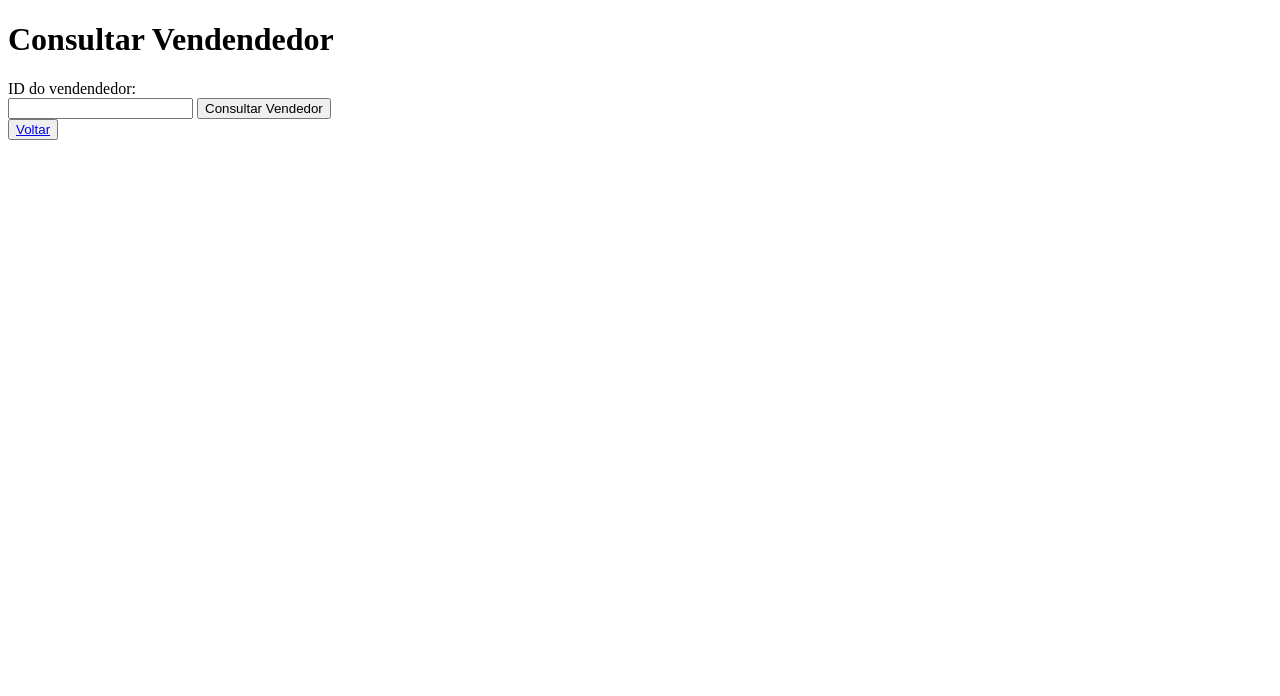
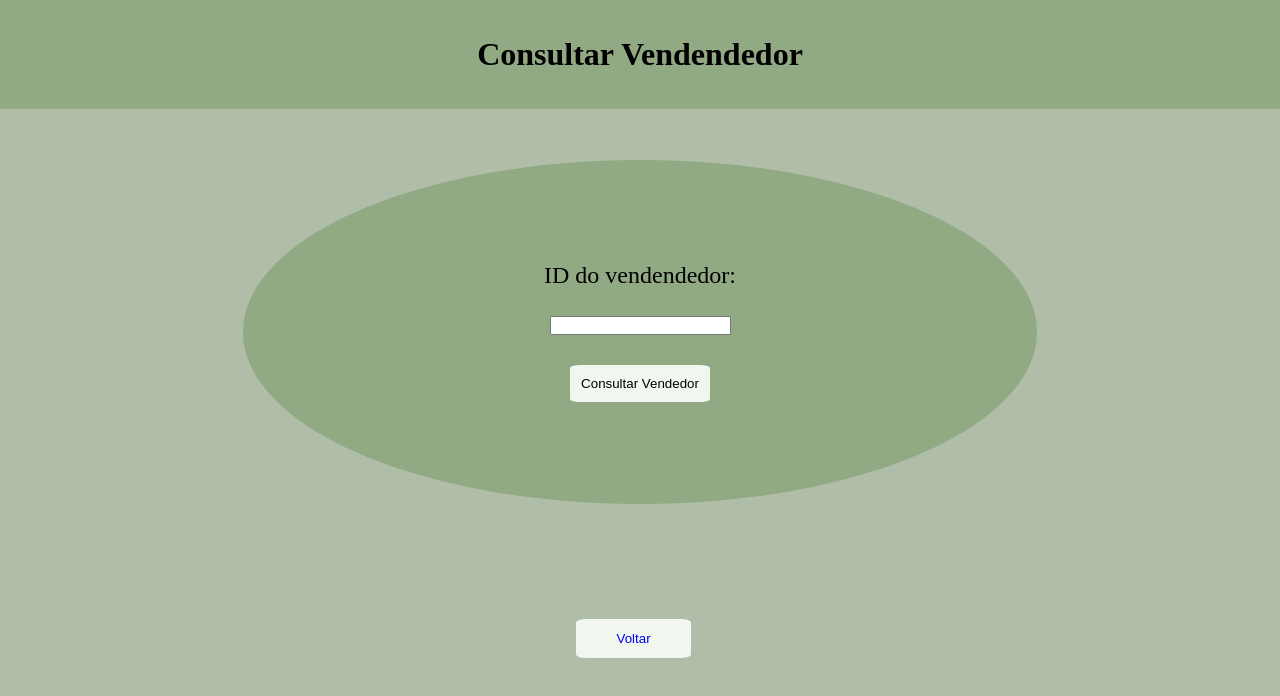
Before and after one commit to isabiacc4/bdprojetoavaliativo, a website: page public/pagina3.html in a window 1280 px wide. Drawn offline with Linux system fonts and the light colour scheme.

Commit message:
css caminhos pg3

```diff
--- a/public/pagina3.html
+++ b/public/pagina3.html
@@ -4,7 +4,7 @@
     <meta charset="UTF-8" />
     <meta name="viewport" content="width=device-width, initial-scale=1.0" />
     <title>Consultar Vendedores</title>
-    <link rel="stylesheet" type="text/css" href="/pagina3.css">
+    <link rel="stylesheet" type="text/css" href="/stylepag3.css">
   </head>
   <body class="body">
 
```
